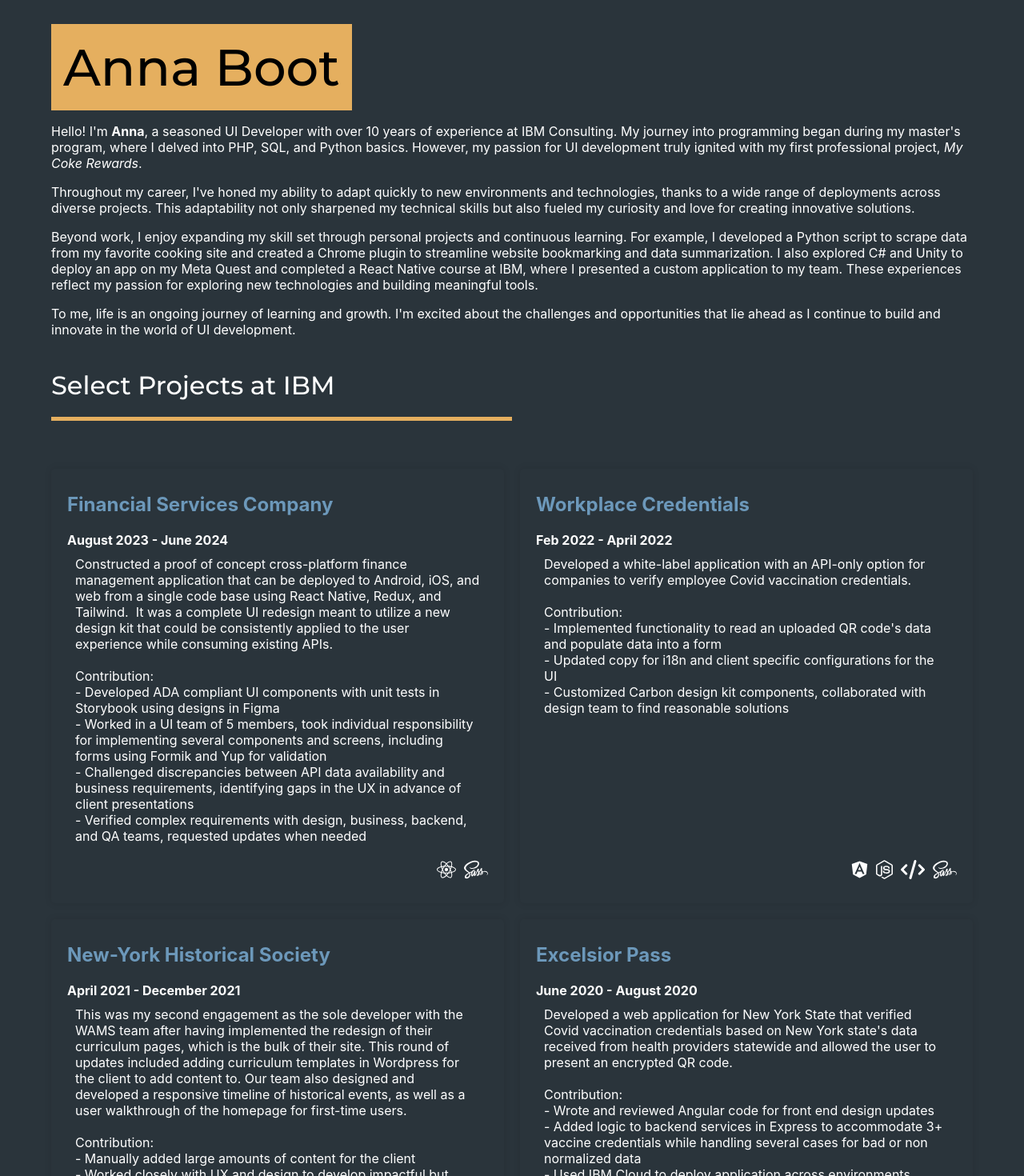
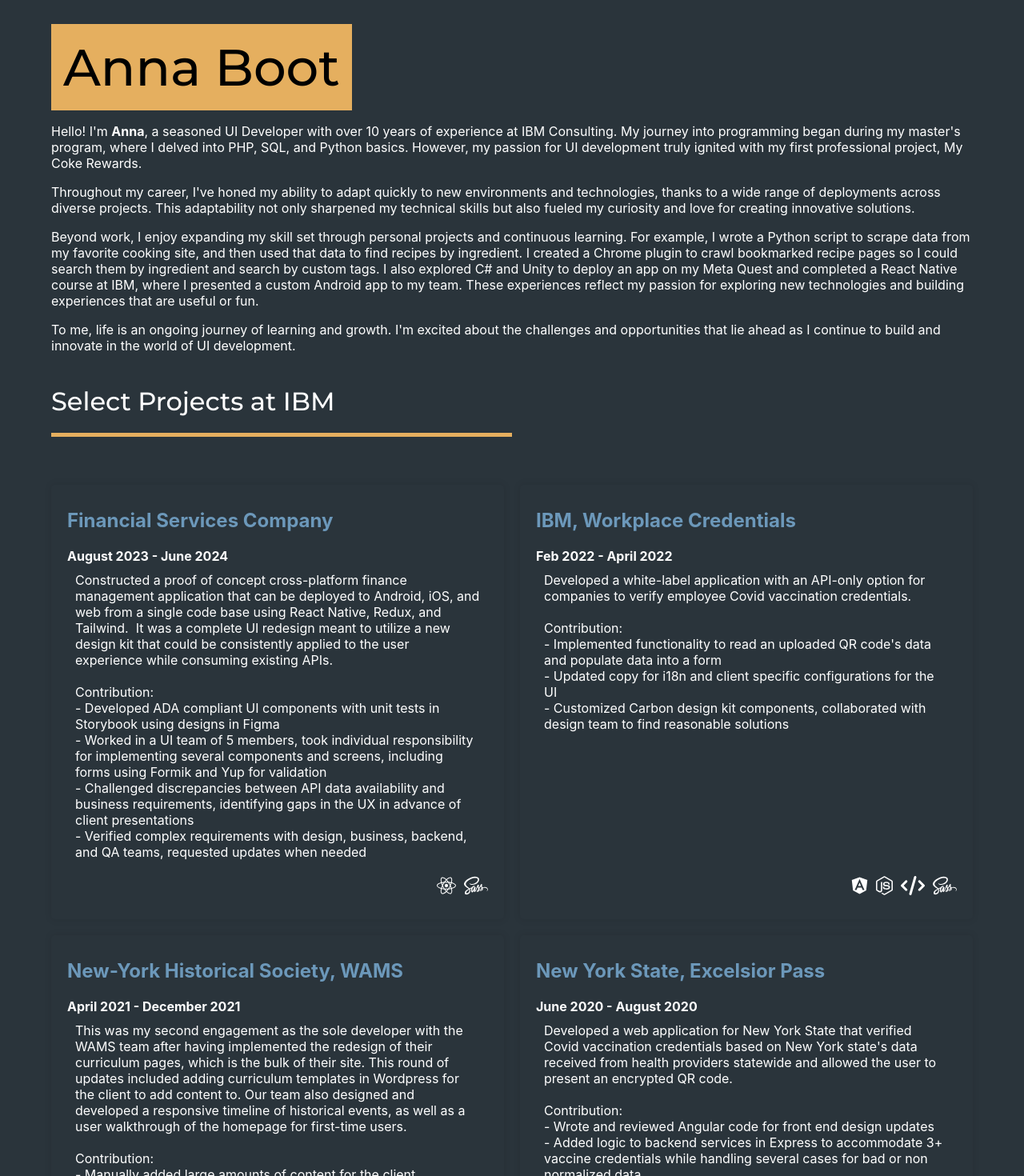
Before and after one commit to ramyun00/ramyun00.github.io, a React (Create React App) app: page / in a window 1280 px wide. Shown: the top 1470 px of the page at 80% size. Built offline with nearby package versions, Linux system fonts and the light colour scheme.

Commit message:
Update copy

```diff
--- a/src/App.js
+++ b/src/App.js
@@ -1,9 +1,9 @@
-import {useEffect, useState, useRef} from 'react';
+import { faAngular, faCss, faDrupal, faJs, faNodeJs, faReact, faSass, faWordpress } from '@fortawesome/free-brands-svg-icons';
+import { faCode } from '@fortawesome/free-solid-svg-icons';
+import { FontAwesomeIcon } from '@fortawesome/react-fontawesome';
+import { useEffect, useRef, useState } from 'react';
+import './App.scss';
 import data from './data/portfolio.json';
-import { FontAwesomeIcon } from '@fortawesome/react-fontawesome';
-import { faCode } from '@fortawesome/free-solid-svg-icons';
-import { faAngular, faJs, faReact, faNodeJs, faWordpress, faCss, faSass, faDrupal } from '@fortawesome/free-brands-svg-icons';
-import './App.scss';
 
 function App() {
   const [isAnimated, setIsAnimated] = useState(false);
@@ -31,7 +31,7 @@
         <p>
           Hello! I'm <strong>Anna</strong>, a seasoned UI Developer with over 10 years of experience at IBM Consulting.
           My journey into programming began during my master's program, where I delved into PHP, SQL, and Python basics.
-          However, my passion for UI development truly ignited with my first professional project, <em>My Coke Rewards</em>.
+          However, my passion for UI development truly ignited with my first professional project, My Coke Rewards.
         </p>
         <p>
           Throughout my career, I've honed my ability to adapt quickly to new environments and technologies, thanks to a wide
@@ -40,10 +40,9 @@
         </p>
         <p>
           Beyond work, I enjoy expanding my skill set through personal projects and continuous learning. For example,
-          I developed a Python script to scrape data from my favorite cooking site and created a Chrome plugin to streamline
-          website bookmarking and data summarization. I also explored C# and Unity to deploy an app on my Meta Quest and
-          completed a React Native course at IBM, where I presented a custom application to my team. These experiences reflect
-          my passion for exploring new technologies and building meaningful tools.
+          I wrote a Python script to scrape data from my favorite cooking site, and then used that data to find recipes by ingredient. I created a Chrome plugin to crawl bookmarked recipe pages so I could search them by ingredient and search by custom tags. I also explored C# and Unity to deploy an app on my Meta Quest and
+          completed a React Native course at IBM, where I presented a custom Android app to my team. These experiences reflect
+          my passion for exploring new technologies and building experiences that are useful or fun.
         </p>
         <p>
           To me, life is an ongoing journey of learning and growth. I'm excited about the challenges and opportunities
@@ -64,7 +63,7 @@
               <h3>{project.date}</h3>
               <p>{project.summary}</p>
               <p>{project.contribution.replace(/-/g, "\n-")}</p>
-              {project.url && <a href={project.url} target="_blank">Website</a>}
+              {project.url && <a href={project.url} target="_blank" rel="noreferrer">Website</a>}
               {project.stack && (
                 <div className="portfolio__item-stack">
                 {project.stack.includes('angular') && <FontAwesomeIcon icon={faAngular} size={iconSize} title="Angular" />}
--- a/src/data/portfolio.json
+++ b/src/data/portfolio.json
@@ -11,7 +11,7 @@
         {
             "id": 1,
             "date": "Feb 2022 - April 2022",
-            "title": "Workplace Credentials",
+            "title": "IBM, Workplace Credentials",
             "summary": "Developed a white-label application with an API-only option for companies to verify employee Covid vaccination credentials.",
             "contribution": "Contribution: - Implemented functionality to read an uploaded QR code's data and populate data into a form - Updated copy for i18n and client specific configurations for the UI - Customized Carbon design kit components, collaborated with design team to find reasonable solutions",
             "stack": ["angular", "node", "html", "sass"]
@@ -19,7 +19,7 @@
         {
             "id": 2,
             "date": "April 2021 - December 2021",
-            "title": "New-York Historical Society",
+            "title": "New-York Historical Society, WAMS",
             "summary": "This was my second engagement as the sole developer with the WAMS team after having implemented the redesign of their curriculum pages, which is the bulk of their site. This round of updates included adding curriculum templates in Wordpress for the client to add content to. Our team also designed and developed a responsive timeline of historical events, as well as a user walkthrough of the homepage for first-time users.",
             "contribution": "Contribution: - Manually added large amounts of content for the client - Worked closely with UX and design to develop impactful but feasible solutions that the client could easily manage after handing off the site - Added a mini React implementation inside of a Wordpress template for the event timeline. - Wrote the user walkthrough in vanilla JS to control modals and manipulate existing Wordpress modules- Cleaned up SASS files to better manage color variables for design library",
             "stack": ["wordpress", "html", "sass"],
@@ -28,7 +28,7 @@
         {
             "id": 3,
             "date": "June 2020 - August 2020",
-            "title": "Excelsior Pass",
+            "title": "New York State, Excelsior Pass",
             "summary": "Developed a web application for New York State that verified Covid vaccination credentials based on New York state's data received from health providers statewide and allowed the user to present an encrypted QR code.",
             "contribution": "Contribution: - Wrote and reviewed Angular code for front end design updates - Added logic to backend services in Express to accommodate 3+ vaccine credentials while handling several cases for bad or non normalized data - Used IBM Cloud to deploy application across environments",
             "stack": ["angular", "node", "html", "sass"]
```
